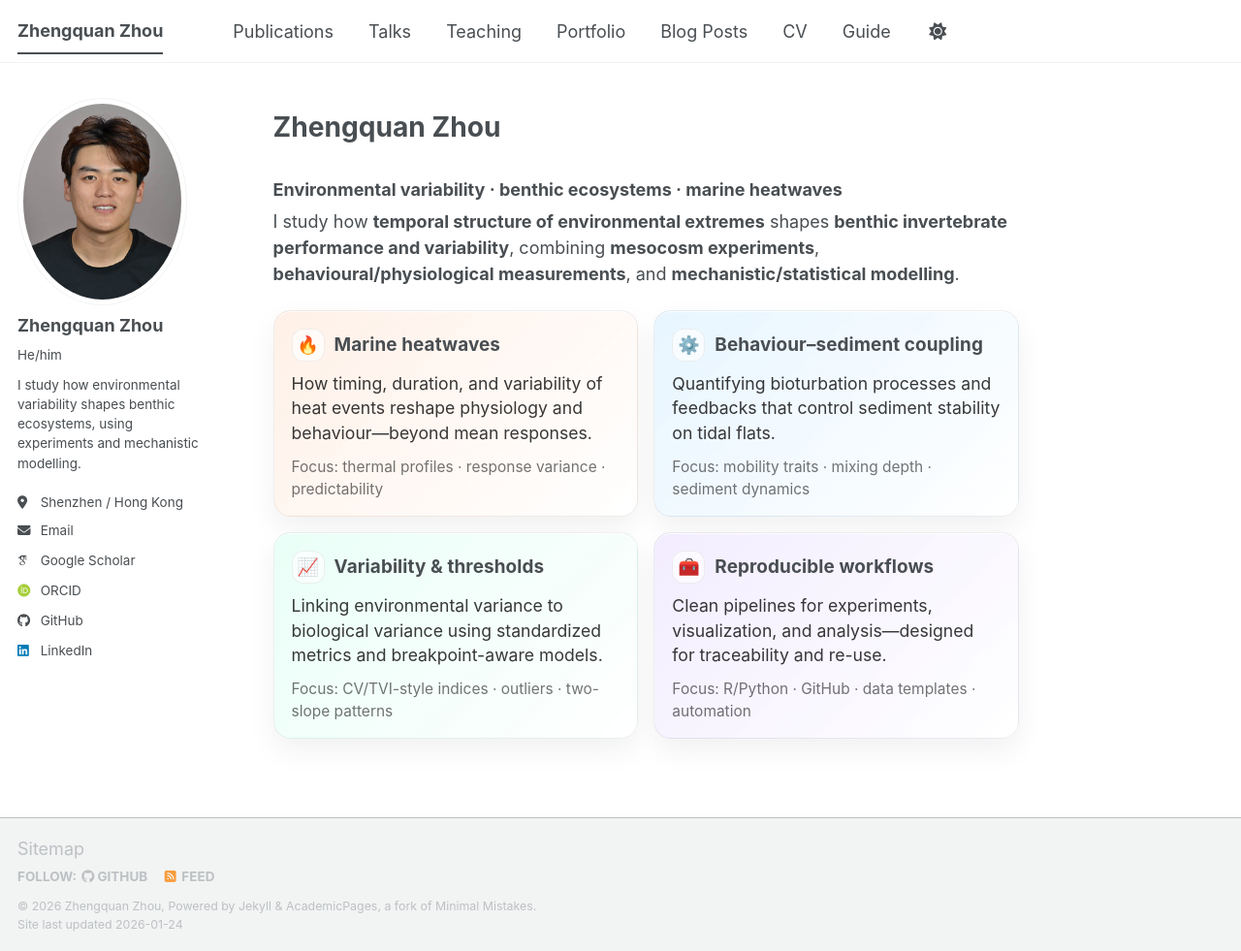
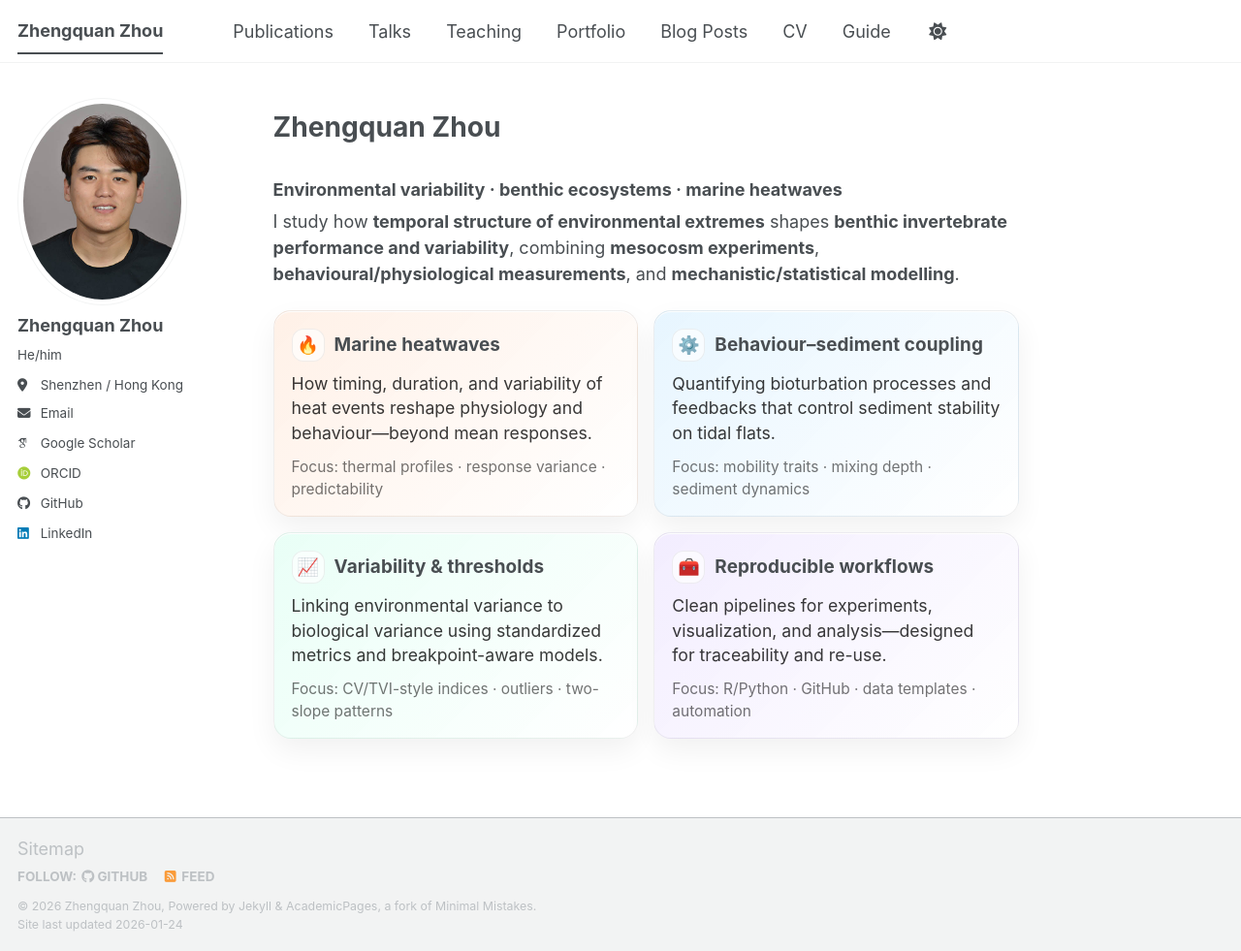
Before and after one commit to zqzhou7/zqzhou7.github.io, a Jekyll site: the page built from _pages/about.md, in a window 1280 px wide and 981 px high. Shown: the whole window at 97% size. Built offline with Jekyll 4.4.1, drawn with Linux system fonts in a browser that asks for light colours; some web fonts are replaced; a script bundle is joined from its source files by our own code; library files that are not in the unit come from our copies.

```diff
--- a/_config.yml
+++ b/_config.yml
@@ -26,7 +26,7 @@
   avatar           : "profile.JPG"
   name             : "Zhengquan Zhou" # Update with your name
   pronouns         : "He/him"
-  bio              : "I study how environmental variability shapes benthic ecosystems, using experiments and mechanistic modelling."
+  bio              : # breif intro
   location         : "Shenzhen / Hong Kong"
   employer         : # institute or organization
   uri              : # URL
```
